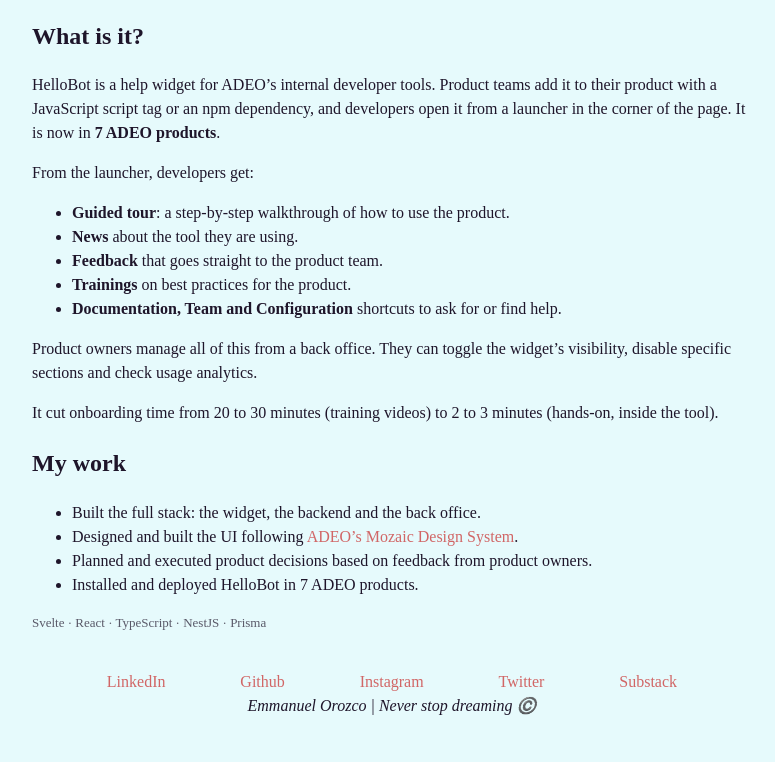
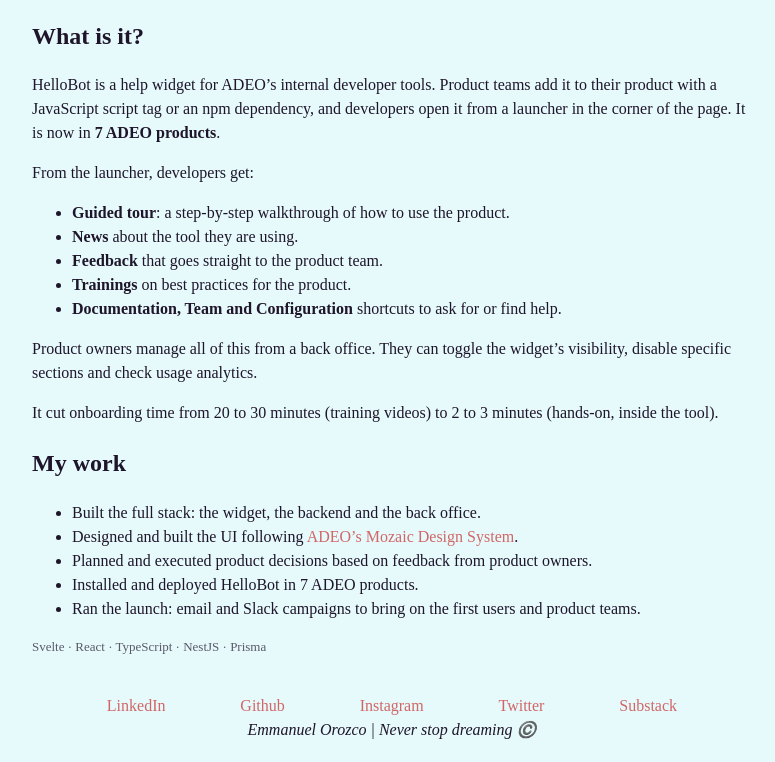
Before and after one commit to indie-rok/www.emmanuelorozco.com, a Jekyll site: the page built from _work/hellobot.md, in a window 1280 px wide. Shown: the part 650-1412 px from the top of the page, without its empty margins (248-1023 px from the left). Built offline with Jekyll 4.4.1, drawn with Linux system fonts in a browser that asks for light colours; some web fonts are replaced; before the commit the page ends 1388 px from its top, so only the background shows below that.

Commit message:
Add HelloBot launch campaign to work page
Authored-By: Emmanuel Orozco <indi3.rok@gmail.com>

```diff
--- a/_work/hellobot.md
+++ b/_work/hellobot.md
@@ -28,5 +28,6 @@ It cut onboarding time from 20 to 30 minutes (training videos) to 2 to 3 minutes
 - Designed and built the UI following [ADEO's Mozaic Design System](https://github.com/adeo/mozaic-design-system).
 - Planned and executed product decisions based on feedback from product owners.
 - Installed and deployed HelloBot in 7 ADEO products.
+- Ran the launch: email and Slack campaigns to bring on the first users and product teams.
 
 <p class="work-meta">Svelte · React · TypeScript · NestJS · Prisma</p>
```
